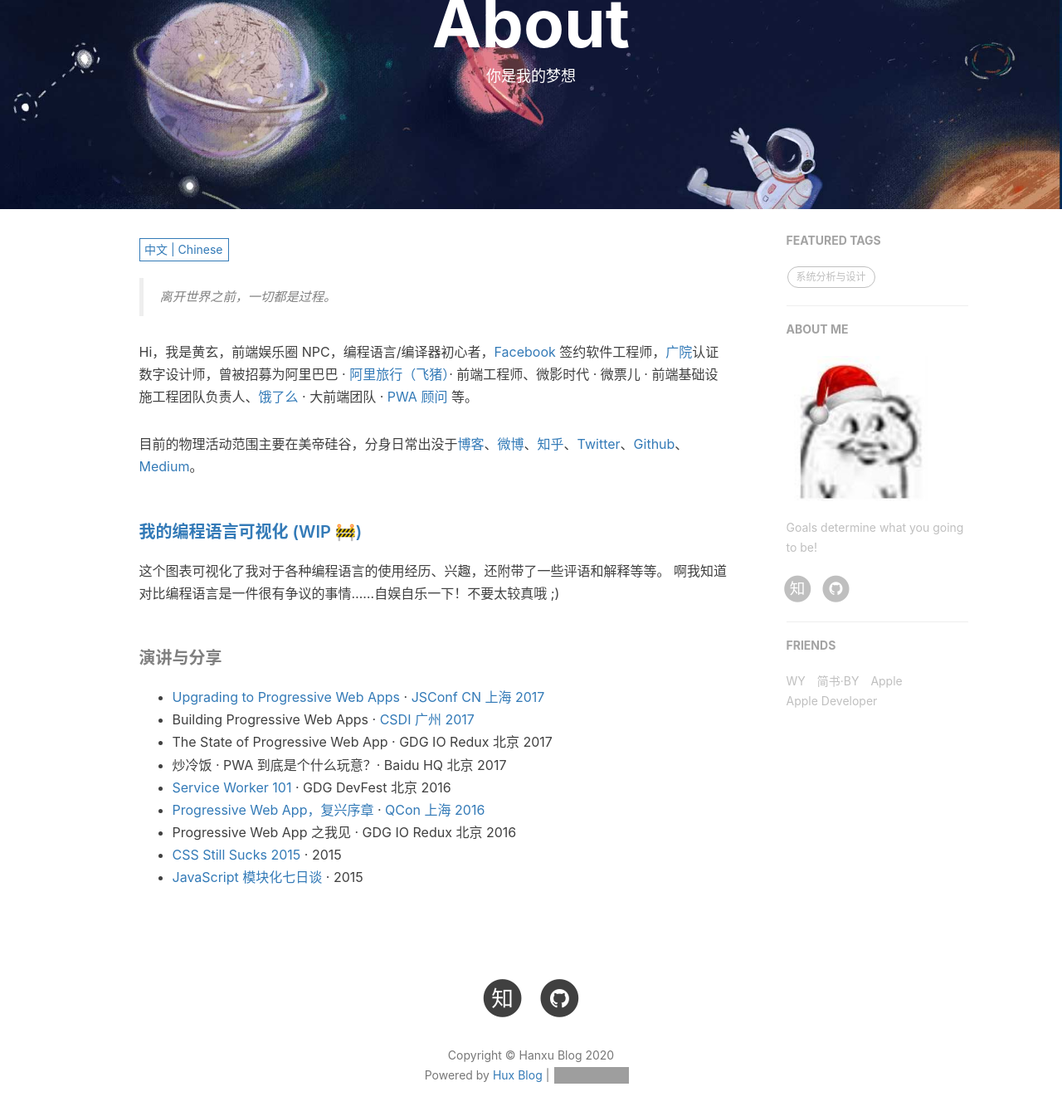
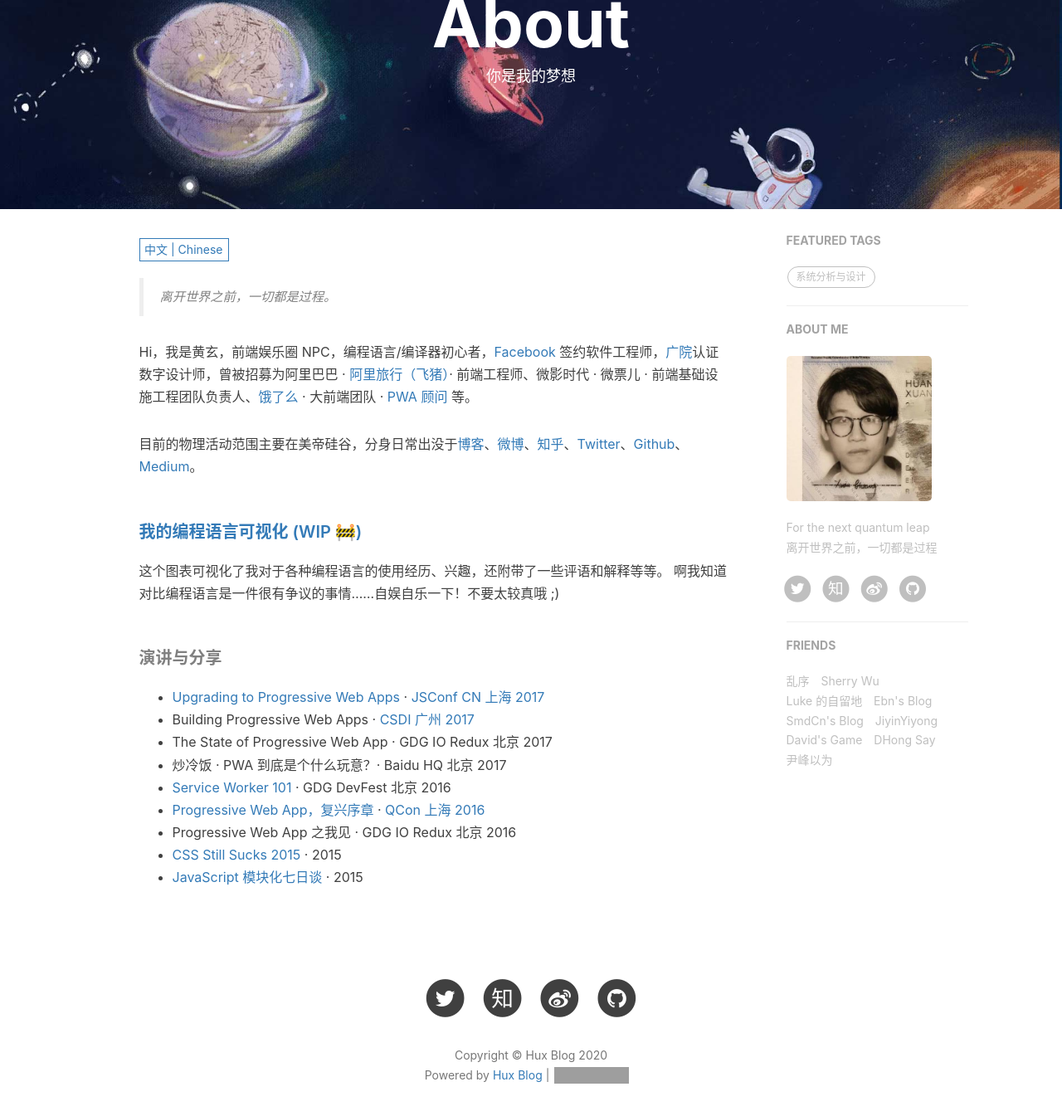
Before and after one commit to hanxu1997/hanxu1997.github.io, a Jekyll site: the page built from about.html, in a window 1280 px wide and 1400 px high, scrolled down 166 px. Shown: the top 1345 px of the window at 83% size. Built offline with Jekyll 4.4.1, drawn with Linux system fonts in a browser that asks for light colours; nearby versions of some CDN libraries; comment, search, counter and statistics services are not loaded; grey boxes are pictures that could not be loaded.

Commit message:
Revert "Update _config.yml"
This reverts commit e01a8918cc8723f8e7d75d317d364faec25046f6.

```diff
--- a/_config.yml
+++ b/_config.yml
@@ -1,46 +1,44 @@
 # Site settings
-title: Hanxu Blog
-SEOTitle: 赵寒旭的博客 | Hanxu Blog
-header-img: img/post-bg-desk.jpg
-email: 807174205@qq.com
-description: "Every failure is leading towards success."
-keyword: "hanxu, blog"
-url: "http://hanxu1997.github.io"          # your host, for absolute URL
-baseurl: ""      # for example, '/blog' if your blog hosted on 'host/blog'
-github_repo: "https://github.com/hanxu1997/hanxu1997.github.io.git" # you code repository
+title: Hux Blog
+SEOTitle: 黄玄的博客 | Hux Blog
+header-img: img/home-bg.jpg
+email: huxpro@gmail.com
+description: "关于程序与设计、黑客与画家 | 黄玄，Web & Mobile Lover，Software Engineer，UX Designer | 这里是 @Hux黄玄 的个人博客，与你一起发现更大的世界。"
+keyword: "黄玄, Hux黄玄, Hux, 鬼栈, huxpro, @huxpro, 黄玄的博客, Hux Blog, 博客, 个人网站, 互联网, Web, JavaScript, 前端, 设计"
+url: "https://huangxuan.me"              # your host, for absolute URL
+baseurl: ""                             # for example, '/blog' if your blog hosted on 'host/blog'
 
-# Sidebar settings
-sidebar: true                           # whether or not using Sidebar.
-sidebar-about-description: "Goals determine what you going to be!"
-sidebar-avatar: /img/about-BY-gentle.jpg      # use absolute URL, seeing it's used in both `/` and `/about/`
-
-
+# Publish posts or collection documents with a future date.
+future: true
 
 # SNS settings
 RSS: false
-# weibo_username:     hanxu1997
-zhihu_username:     zhaohanxu
-github_username:    hanxu1997
-facebook_username:
-jianshu_username:
-#twitter_username:   hanxu1997
-
+weibo_username:     huxpro
+zhihu_username:     huxpro
+github_username:    huxpro
+twitter_username:   huxpro
+#facebook_username:  huxpro
+#linkedin_username:  firstname-lastname-idxxxx
 
 
 
 # Build settings
 # from 2016, 'pygments' is unsupported on GitHub Pages. Use 'rouge' for highlighting instead.
+highlighter: rouge
 permalink: pretty
 paginate: 10
-exclude: ["less","node_modules","Gruntfile.js","package.json","README.md"]
+exclude: ["less","node_modules","Gruntfile.js","package.json","README.md","README.zh.md"]
 anchorjs: true                          # if you want to customize anchor. check out line:181 of `post.html`
+# If you have timezone issue (e.g. #68) in China, uncomment to use this:
+#timezone: CN
 
 
 
 # Gems
 # from PR#40, to support local preview for Jekyll 3.0
-gems: [jekyll-paginate]
-
+# make sure you have this gem installed
+# `$ gem install jekyll-paginate`
+plugins: [jekyll-paginate]
 
 
 
@@ -49,44 +47,45 @@
 # although redcarpet can auto highlight code, the lack of header-id make the catalog impossible, so I switch to kramdown
 # document: http://jekyllrb.com/docs/configuration/#kramdown
 markdown: kramdown
-highlighter: rouge
 kramdown:
   input: GFM                            # use Github Flavored Markdown !important
+  syntax_highlighter_opts:
+    span:
+      line_numbers: false
+    block:
+      line_numbers: true
+      start_line: 1
 
 
 
-# 评论系统
-# Disqus（https://disqus.com/）
-# disqus_username: hanxu1997
+# Disqus settings
+disqus_username: hux
 
-# Gitalk
-gitalk:
-  enable: true    #是否开启Gitalk评论
-  clientID: f2c84e7629bb1446c1a4                            #生成的clientID
-  clientSecret: ca6d6139d1e1b8c43f8b2e19492ddcac8b322d0d    #生成的clientSecret
-  repo: hanxu1997.github.io    #仓库名称
-  owner: hanxu1997    #github用户名
-  admin: hanxu1997
-  distractionFreeMode: true #是否启用类似FB的阴影遮罩
+# Netease settings
+netease_comment: false
 
 
-# 统计
 
 # Analytics settings
 # Baidu Analytics
-ba_track_id: b50bf2b12b5338a1845e33832976fd68
+# ba_track_id: [your track id]
 
 # Google Analytics
-ga_track_id: 'UA-90855596-1'            # Format: UA-xxxxxx-xx
-ga_domain: hanxu1997.top               # 默认的是 auto, 这里我是自定义了的域名，你如果没有自己的域名，需要改成auto
+ga_track_id: 'UA-49627206-1'            # Format: UA-xxxxxx-xx
+ga_domain: huangxuan.me
 
 
+
+# Sidebar settings
+sidebar: true                           # whether or not using Sidebar.
+sidebar-about-description: "For the next quantum leap<br>离开世界之前，一切都是过程"
+sidebar-avatar: /img/avatar-hux-ny.jpg      # use absolute URL, seeing it's used in both `/` and `/about/`
 
 
 
 # Featured Tags
-featured-tags: true                     # 是否使用首页标签
-featured-condition-size: 1              # 相同标签数量大于这个数，才会出现在首页
+featured-tags: true                     # whether or not using Feature-Tags
+featured-condition-size: 1              # A tag will be featured if the size of it is more than this condition value
 
 
 
@@ -96,19 +95,42 @@
 
 
 
+# MathJax rendering for layout:page (e.g. post preview)
+page-mathjax: false
+
+
+
 # Friends
 friends: [
     {
-        title: "WY",
-        href: "http://zhengwuyang.com"
+    #     title: "Su",
+    #     href: "http://su.gallery/"
+    # },{
+        title: "乱序",
+        href: "http://mida.re/"
     },{
-        title: "简书·BY",
-        href: "http://www.jianshu.com/u/e71990ada2fd"
+        title: "Sherry Wu",
+        href: "https://xuechundesign.github.io"
     },{
-        title: "Apple",
-        href: "https://apple.com"
+        title: "Luke 的自留地",
+        href: "http://hmqk1995.github.io"
     },{
-        title: "Apple Developer",
-        href: "https://developer.apple.com/"
+        title: "Ebn's Blog",
+        href: "http://ebnbin.com/"
+    },{
+        title: "SmdCn's Blog",
+        href: "http://blog.smdcn.net"
+    },{
+        title: "JiyinYiyong",
+        href: "http://tiye.me/"
+    },{
+        title: "David's Game",
+        href: "https://www.ruoyaowu.com/"
+    },{
+        title: "DHong Say",
+        href: "http://dhong.co"
+    },{
+        title: "尹峰以为",
+        href: "http://ingf.github.io/"
     }
 ]
```
